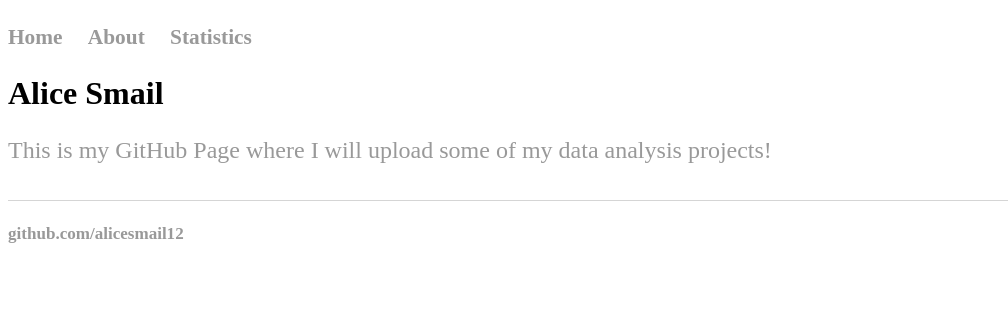
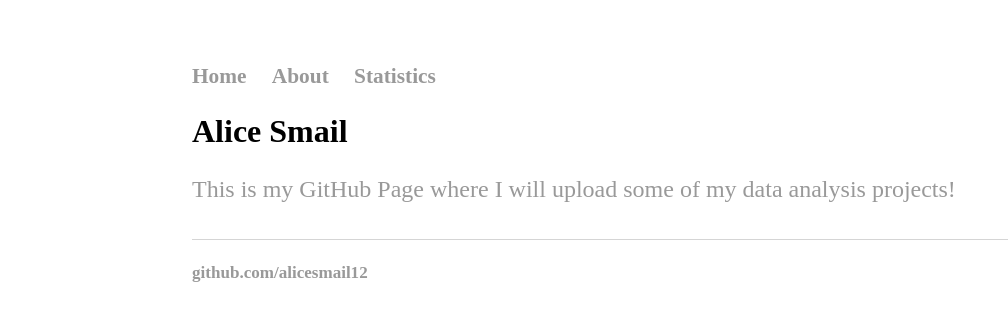
Before and after one commit to alicesmail12/alicesmail12.github.io, a Jekyll site: the page built from index.html, in a window 1280 px wide. Shown: the top 321 px of the page, without its empty margins (0-1008 px from the left). Built offline with Jekyll 4.4.1, drawn with Linux system fonts in a browser that asks for light colours; some web fonts are replaced.

Commit message:
Update main.css

```diff
--- a/css/main.css
+++ b/css/main.css
@@ -1,4 +1,5 @@
 @import url(https://fonts.googleapis.com/css2?family=Radio+Canada+Big);
+@import url(https://fonts.googleapis.com/css2?family=Radio+Canada+Big:ital,wght@0,400..700;1,400..700&display=swap);
 
 h1{
 font-size: 24pt;
@@ -6,10 +7,18 @@
 line-height: 36px;
 font-weight:bold; }
 
-h2,h3,h4,h5,h6,p,body {
+h2,h3,h4,h5,h6,p {
 font-size: 16pt;
 font-family: 'Radio Canada Big';
 line-height: 32px;
+}
+
+body {
+    margin: 60px auto;
+    width: 70%;
+    font-size: 16pt;
+    font-family: 'Radio Canada Big';
+    line-height: 32px;
 }
 
 bold {
@@ -19,6 +28,8 @@
 font-weight:bold; }
 
 title {
+    margin: 60px auto;
+    width: 70%;
     font-family: 'Radio Canada Big';
 }
 
```
